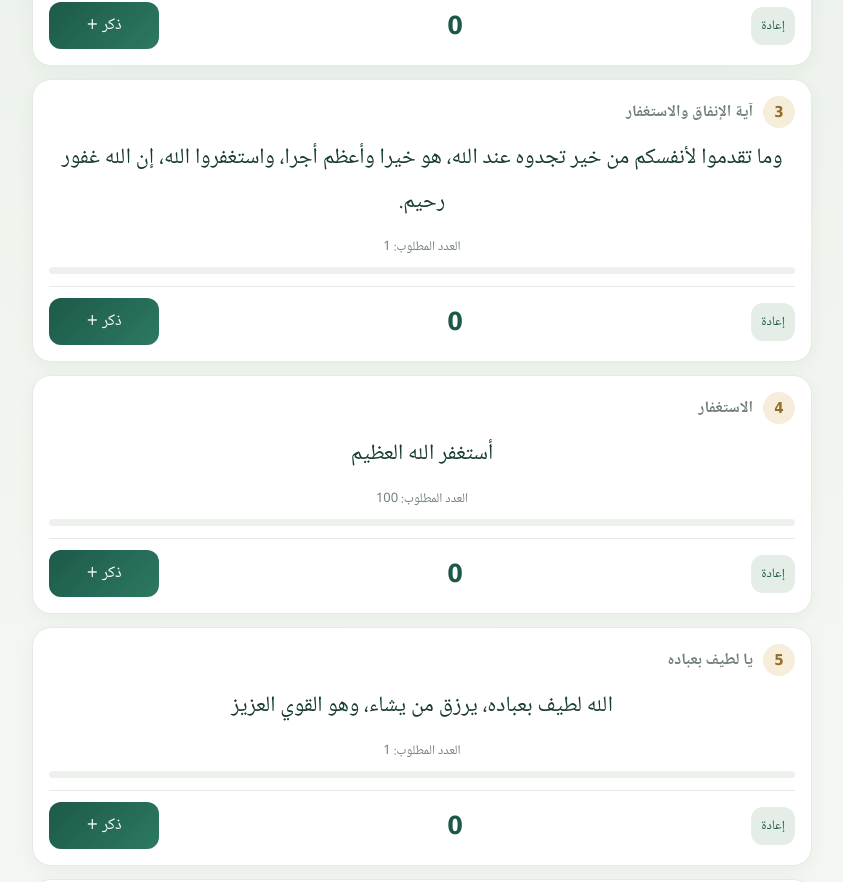
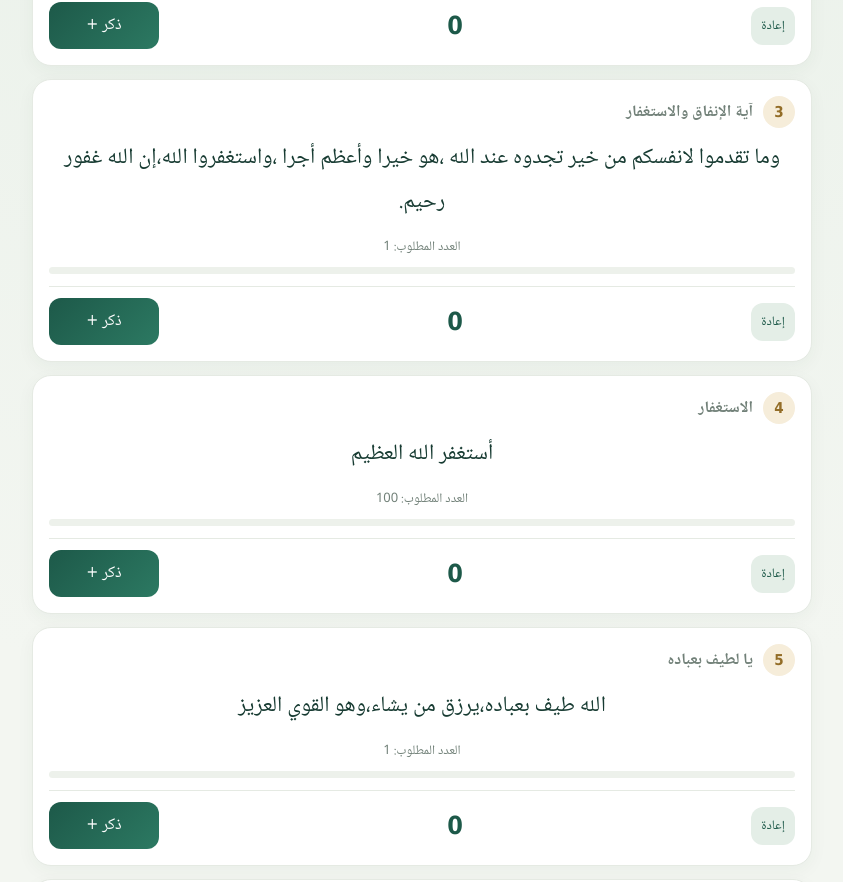
Before and after one commit to Saad-Crypt/Application-, a website: page www/index.html in a window 1280 px wide. Shown: the part 780-1662 px from the top of the page, without its empty margins (218-1061 px from the left). Drawn offline with Linux system fonts and the light colour scheme.

Commit message:
Preserve supplied wording of individual wird texts

```diff
--- a/www/index.html
+++ b/www/index.html
@@ -25,9 +25,9 @@ footer{text-align:center;color:var(--muted);font-size:13px;margin:22px 0 4px}
 (()=>{const items=[
 ["الاستعاذة","أعوذ بالله السميع العليم من الشيطان الرجيم",11],
 ["سورة الفاتحة","الفاتحة",1],
-["آية الإنفاق والاستغفار","وما تقدموا لأنفسكم من خير تجدوه عند الله، هو خيرا وأعظم أجرا، واستغفروا الله، إن الله غفور رحيم.",1],
+["آية الإنفاق والاستغفار","وما تقدموا لانفسكم من خير تجدوه عند الله ،هو خيرا وأعظم أجرا ،واستغفروا الله،إن الله غفور رحيم.",1],
 ["الاستغفار","أستغفر الله العظيم",100],
-["يا لطيف بعباده","الله لطيف بعباده، يرزق من يشاء، وهو القوي العزيز",1],
+["يا لطيف بعباده","الله طيف بعباده،يرزق من يشاء،وهو القوي العزيز",1],
 ["يا لطيف","يا لطيف",645],
 ["الصلاة النورانية","اللهم صل على سيدنا محمد الذي ملأت قلبه من جلالك وعينه من جمالك فأصبح فرحا مؤيدا منصورا وعلى آله وصحبه، وسلم تسليما والحمد لله على ذلك،",100],
 ["يا مبدئ","يا مبدئ",120],
```
